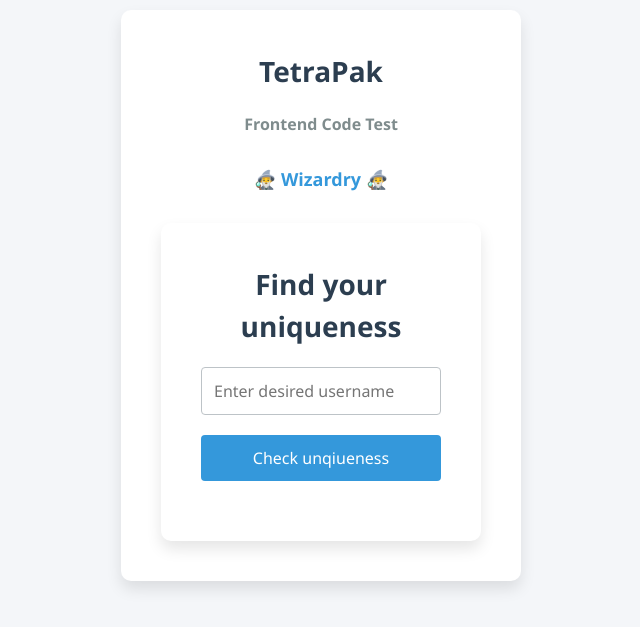
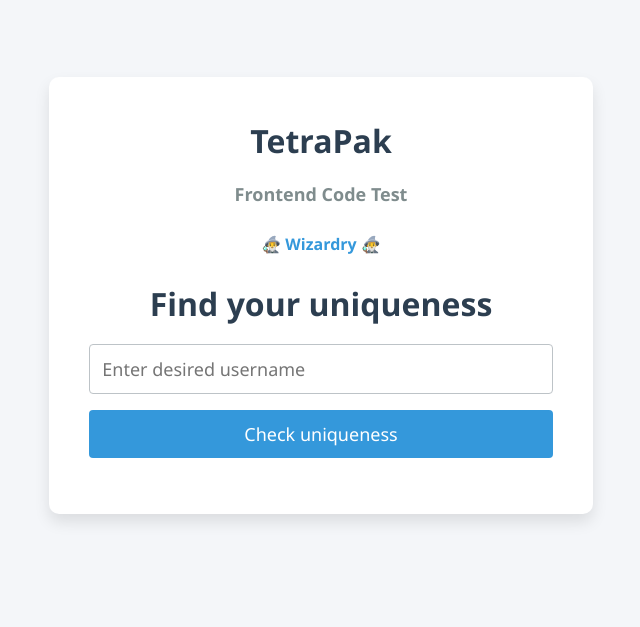
Before and after one commit to philipleuf/fe_test_tp, a React (Vite) app: page / in a window 1280 px wide. Shown: the part 105-732 px from the top of the page, without its empty margins (319-959 px from the left). Built offline with nearby package versions, Linux system fonts and the light colour scheme.

Commit message:
update css, reset availabilty text on click

```diff
--- a/src/App.css
+++ b/src/App.css
@@ -5,52 +5,57 @@
   font-family: 'Segoe UI', Tahoma, Geneva, Verdana, sans-serif;
 }
 
+body, html {
+  height: 100%;
+  margin: 0;
+  padding: 0;
+}
+
 body {
   background-color: #f4f6f9;
   display: flex;
   justify-content: center;
   align-items: center;
-  height: 100vh;
-  padding: 0 20px;
 }
 
-.app {
-  background: #ffffff;
-  border-radius: 10px;
-  box-shadow: 0px 8px 15px rgba(0, 0, 0, 0.1);
-  padding: 40px;
-  max-width: 400px;
-  text-align: center;
+.container {
+  display: flex;
+  flex-direction: column;
+  justify-content: center;
+  height: 100%;
   width: 100%;
+  padding: 24px;
 }
 
-
 h1 {
-  font-size: 28px;
+  font-size: 24px; /* Adjusted font size for mobile */
   color: #2c3e50;
-  margin-bottom: 20px;
+  margin-bottom: 16px;
+  text-align: center;
 }
 
 h2 {
-  font-size: 16px;
+  font-size: 14px;
   color: #7f8c8d;
-  margin-bottom: 30px;
+  margin-bottom: 24px;
+  text-align: center;
 }
 
 main {
-  margin-bottom: 30px;
-  font-size: 18px;
+  margin-bottom: 24px;
+  font-size: 16px;
   color: #3498db;
   font-weight: bold;
+  text-align: center;
 }
 
 input[type="text"] {
   width: 100%;
   padding: 12px;
-  margin-bottom: 20px;
+  margin-bottom: 16px;
   border: 1px solid #bdc3c7;
   border-radius: 4px;
-  font-size: 16px;
+  font-size: 14px; /* Mobile-friendly font size */
   color: #2c3e50;
 }
 
@@ -62,13 +67,13 @@
 button {
   background-color: #3498db;
   color: white;
-  padding: 12px 20px;
-  font-size: 16px;
+  padding: 12px;
+  font-size: 14px;
   border: none;
   border-radius: 4px;
   cursor: pointer;
   width: 100%;
-  margin-bottom: 20px;
+  margin-bottom: 16px;
 }
 
 button:hover {
@@ -76,10 +81,11 @@
 }
 
 p {
-  font-size: 16px;
+  font-size: 14px;
   color: #2c3e50;
   font-weight: bold;
-  margin-bottom: 20px;
+  margin-bottom: 16px;
+  text-align: center;
 }
 
 p.available {
@@ -90,16 +96,50 @@
   color: #e74c3c;
 }
 
-@media (max-width: 480px) {
-  .app {
-    padding: 20px;
+/* Desktop view - centered boxed layout */
+@media (min-width: 768px) {
+  body {
+    justify-content: center;
+    align-items: center;
+  }
+
+  .container {
+    max-width: 500px;
+    height: auto;
+    border-radius: 10px;
+    box-shadow: 0px 8px 15px rgba(0, 0, 0, 0.1);
+    padding: 32px;
+    background-color: #ffffff;
   }
 
   h1 {
-    font-size: 24px;
+    font-size: 28px;
+  }
+
+  h2 {
+    font-size: 16px;
   }
 
   input[type="text"], button {
-    font-size: 14px;
+    font-size: 16px;
   }
 }
+
+@media (min-width: 1024px) {
+  .container {
+    max-width: 600px;
+    padding: 40px;
+  }
+
+  h1 {
+    font-size: 32px;
+  }
+
+  h2 {
+    font-size: 18px;
+  }
+
+  input[type="text"], button {
+    font-size: 18px;
+  }
+}
--- a/src/App.tsx
+++ b/src/App.tsx
@@ -8,6 +8,7 @@
   const [availability, setAvailability] = useState<string | null>(null);
 
   const validateUsername = async (username: string) => {
+    setAvailability(null); // reset on every click
     const response: CheckUsernameResponse | undefined = await checkUsername(username);
     setAvailability(response?.available ? "Available" : "Not available");
   };
@@ -18,7 +19,7 @@
       setAvailability(null);
       setUsername("");
     }
-  }
+  };
 
   const handleChange = (event: React.ChangeEvent<HTMLInputElement>) => {
     setUsername(event.target.value);
@@ -26,11 +27,11 @@
   };
 
   return (
-    <div className="app">
+    <div className="container">
       <h1>TetraPak</h1>
       <h2>Frontend Code Test</h2>
       <main>🧙‍♂️ Wizardry 🧙‍♂️</main>
-      <div className="app">
+      <div>
         <h1>Find your uniqueness</h1>
         <input
           type="text"
@@ -38,7 +39,7 @@
           onChange={handleChange}
           placeholder="Enter desired username"
         />
-        <button onClick={() => validateUsername(username)}>Check unqiueness</button>
+        <button onClick={() => validateUsername(username)}>Check uniqueness</button>
         {availability && (
           <p className={availability === "Available" ? "available" : "not-available"}>
             {availability}
```
